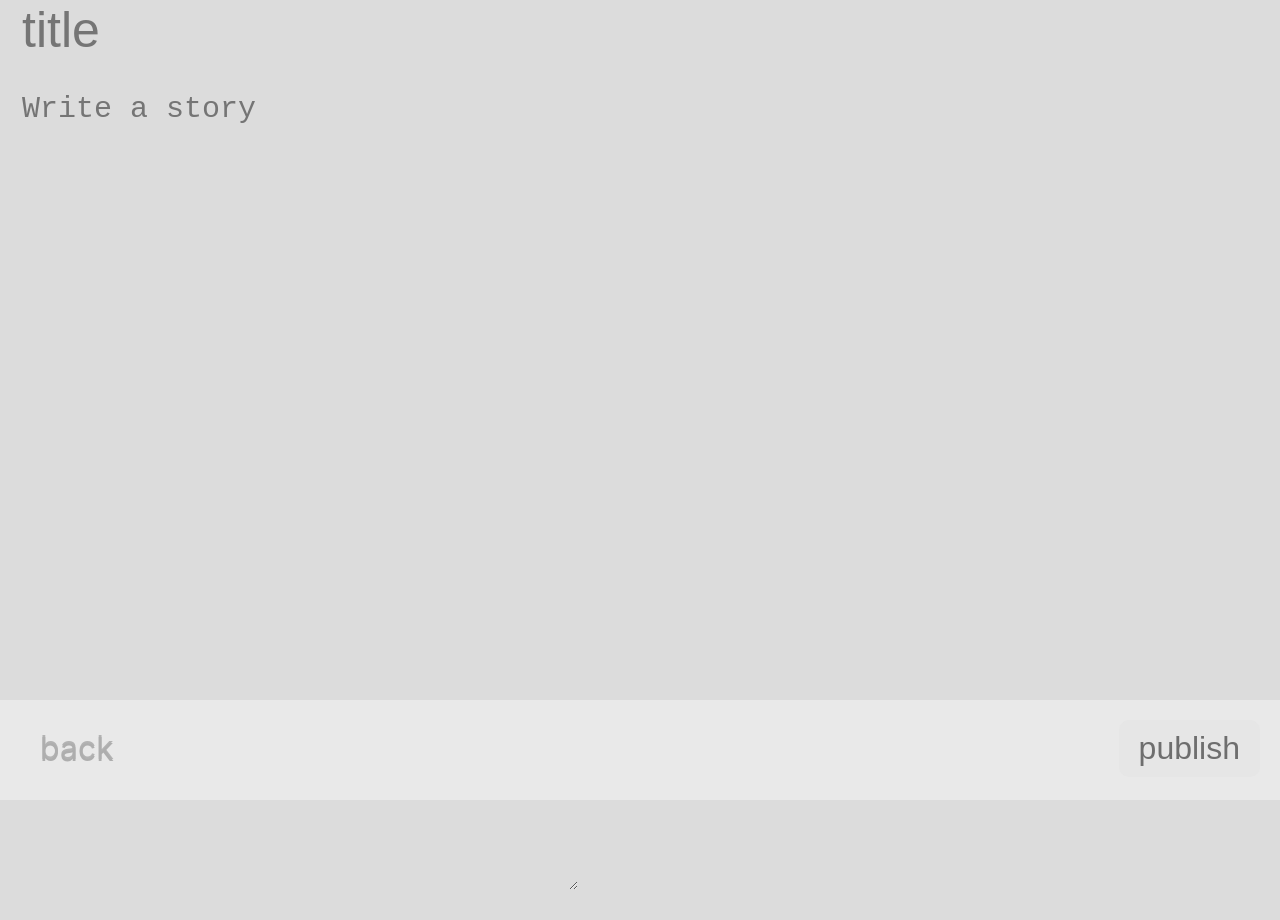
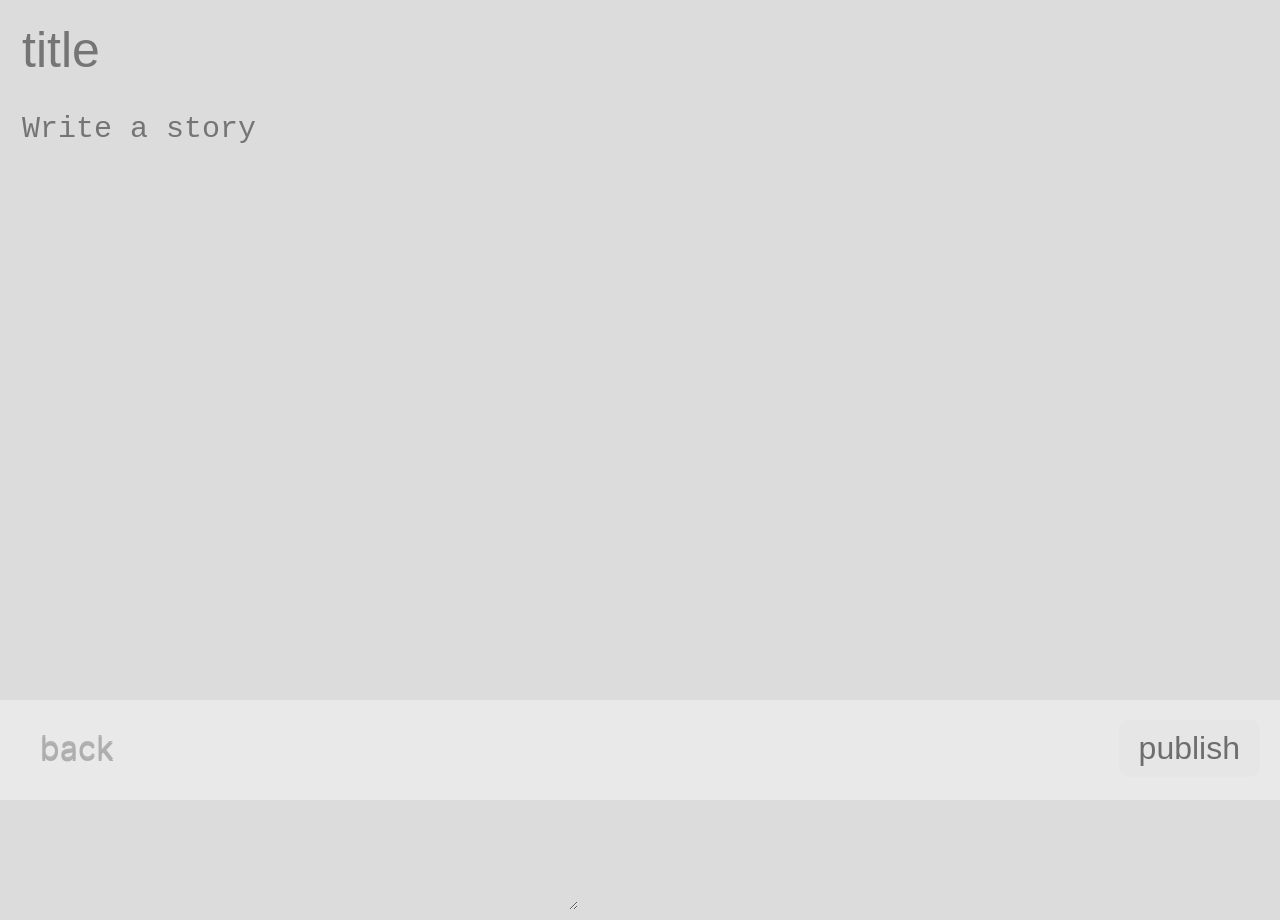
Before and after one commit to gxdxt/gxdxt-blog-front, a Next.js app: page /posts/add in a window 1280 px wide. Built offline with nearby package versions, Linux system fonts and the light colour scheme.

Commit message:
design : Post Title padding 추가

```diff
--- a/styles/globals.css
+++ b/styles/globals.css
@@ -60,8 +60,7 @@ a {
 }
 
 .postTitle {
-  padding-left: 20px;
-  padding-bottom: 20px;
+  padding: 20px;
 
 }
 
```
